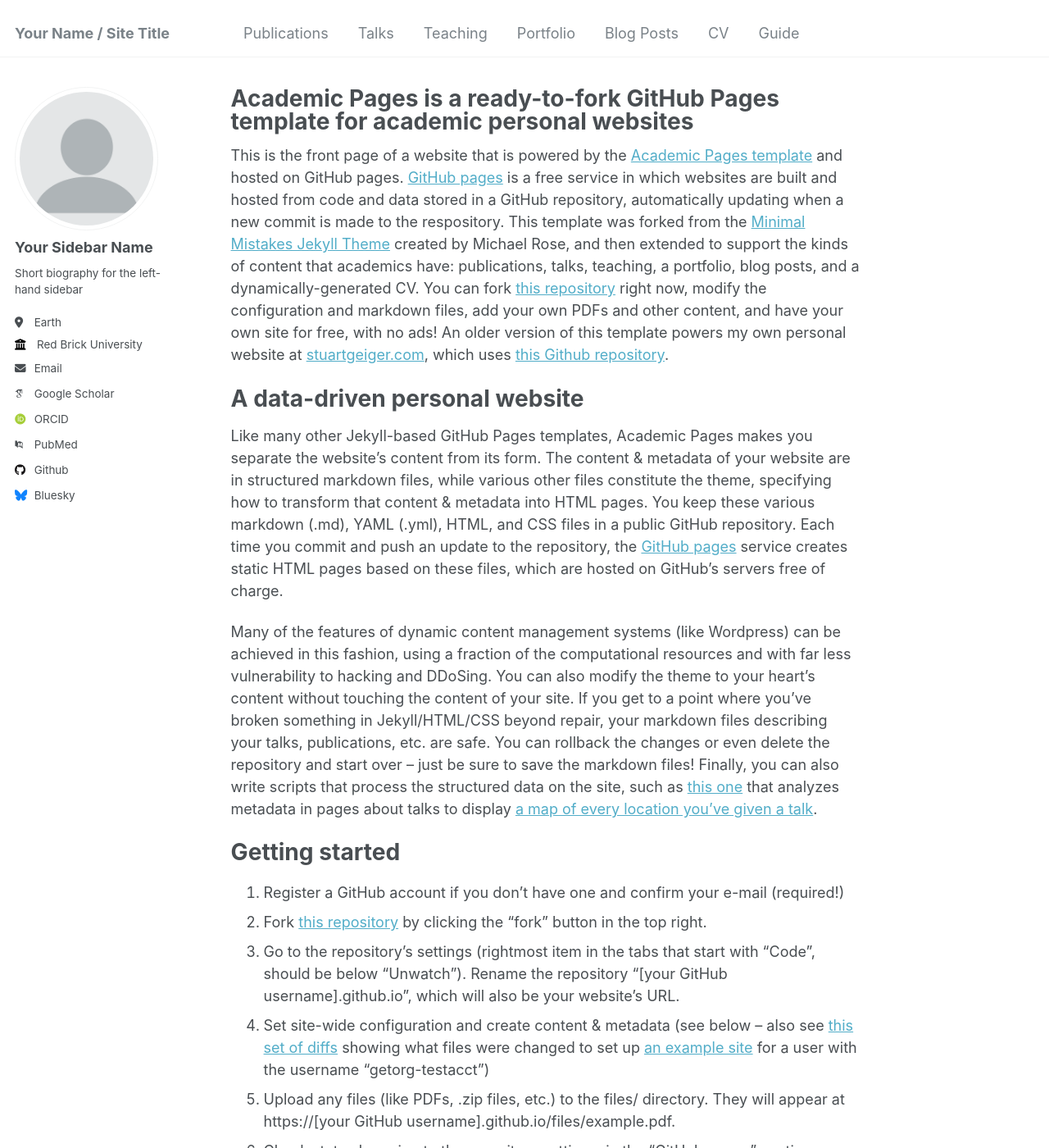
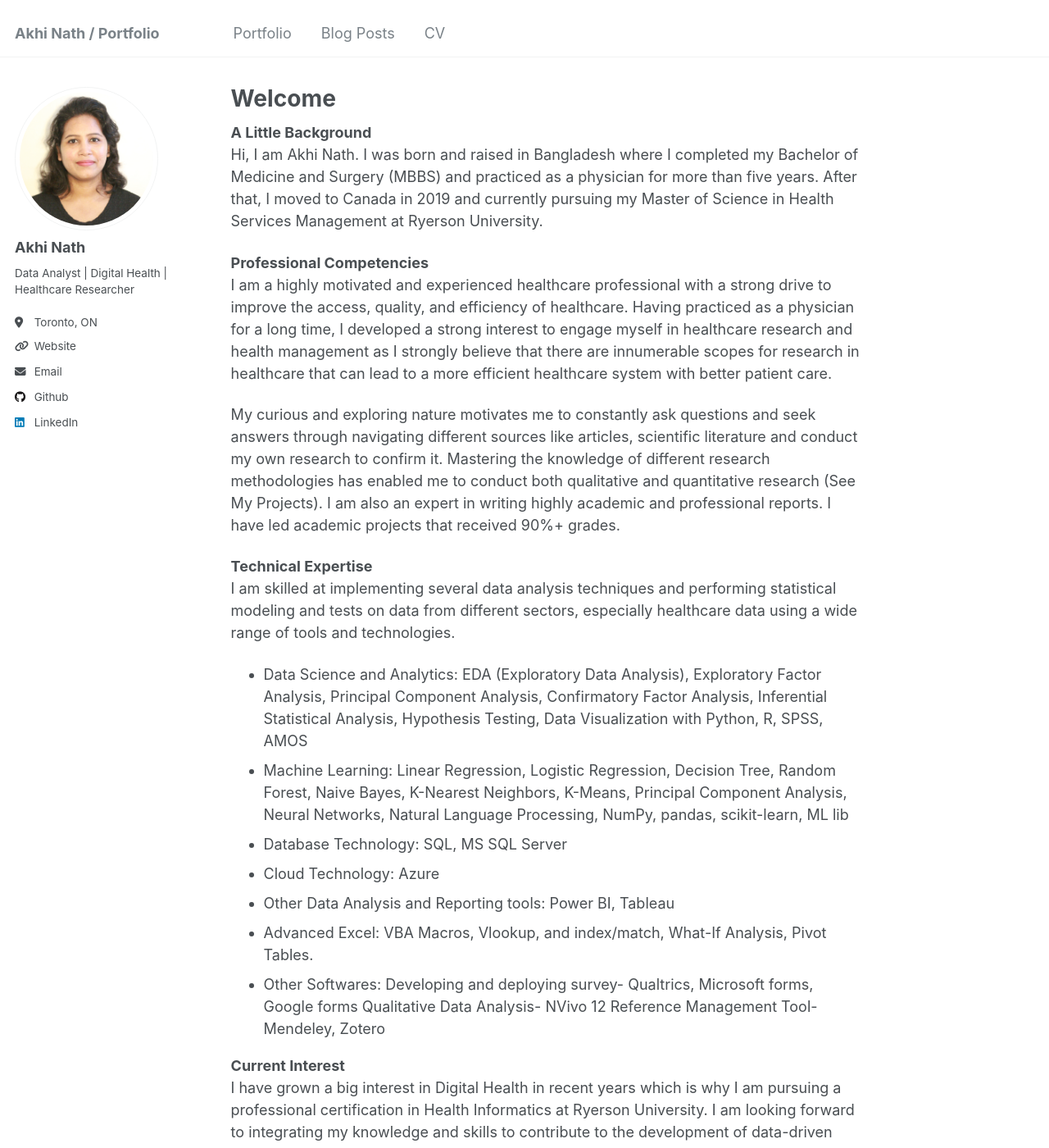
Before and after one commit to nathakhi/nathakhi.github.io, a Jekyll site: the page built from _pages/about.md, in a window 1280 px wide and 1400 px high. Shown: the whole window at 82% size. Built offline with Jekyll 4.4.1, drawn with Linux system fonts in a browser that asks for light colours; some web fonts are replaced; some of the changed text lies outside the part shown.

Commit message:
about me

```diff
--- a/_config.yml
+++ b/_config.yml
@@ -8,11 +8,11 @@
 
 # Basic Site Settings
 locale                   : "en-US"
-title                    : "Your Name / Site Title"
+title                    : "Akhi Nath / Portfolio"
 title_separator          : "-"
-name                     : &name "Your Name"
+name                     : &name "Akhi Nath"
 description              : &description "personal description"
-url                      : https://academicpages.github.io # the base hostname & protocol for your site e.g. "https://mmistakes.github.io"
+url                      : https://nathakhi.github.io # the base hostname & protocol for your site e.g. "https://mmistakes.github.io"
 baseurl                  : "" # the subpath of your site, e.g. "/blog"
 repository               : "academicpages/academicpages.github.io"
 
@@ -22,56 +22,60 @@ repository               : "academicpages/academicpages.github.io"
 author:
   # Biographic information
   avatar           : "profile.png"
-  name             : "Your Sidebar Name"
-  pronouns         : # example: "she/her"
-  bio              : "Short biography for the left-hand sidebar"
-  location         : "Earth"
-  employer         : "Red Brick University"
-  uri              : # URL
-  email            : "none@example.org"
+  name             : "Akhi Nath"
+  pronouns         : # "she/her"
+  bio              : "Data Analyst | Digital Health | Healthcare Researcher"
+  location         : "Toronto, ON"
+  # employer         : "Red Brick University"
+  uri              : "https://nathakhi.github.io/"
+  email            : "dr.akhinath@gmail.com"
 
   # Academic websites
-  arxiv            : # URL - Update with the correct link to your profile
-  googlescholar    : "https://scholar.google.com/citations?user=PS_CX0AAAAAJ"
-  impactstory      : # URL
-  orcid            : "http://orcid.org/yourorcidurl"
-  semantic         : # URL
-  pubmed           : "https://www.ncbi.nlm.nih.gov/pubmed/?term=john+snow"
-  researchgate     : # URL
+  # arxiv            : # URL - Update with the correct link to your profile
+  # googlescholar    : "https://scholar.google.com/citations?user=PS_CX0AAAAAJ"
+  # impactstory      : # URL
+  # orcid            : "http://orcid.org/yourorcidurl"
+  # semantic         : # URL
+  # pubmed           : "https://www.ncbi.nlm.nih.gov/pubmed/?term=john+snow"
+  # researchgate     : # URL
 
   # Repositories and software development
-  bitbucket        : # Username - Update with your username on the site
-  codepen          : # Username
-  dribbble         : # Username
-  github           : "academicpages"
+  # bitbucket        : # Username - Update with your username on the site
+  # codepen          : # Username
+  # dribbble         : # Username
+
+  github           : "nathakhi"
   kaggle           : # Username
   stackoverflow    : # User number or user number and name (i.e., use "1" or "1/jeff-atwood")
 
+
   # Social media
-  bluesky          : "bsky.app" # Replace this with you Bluesky username
-  facebook         : # Username
-  flickr           : # Username
-  foursquare       : # Username
-  goodreads        : # Username
-  google_plus      : # Username
-  keybase          : # Username
-  instagram        : # Username
-  lastfm           : # Username
-  linkedin         : # Username
-  mastodon         : # URL
-  medium           : # URL
-  pinterest        : # Username
-  soundcloud       : # Username
-  steam            : # Username
-  telegram         : # URL
-  tumblr           : # Username
-  twitter          : # Username for X / Twitter
-  vine             : # Username
-  weibo            : # Username
-  wikipedia        : # Username
-  xing             : # Username
-  youtube          : # Username
-  zhihu            : # URL
+  #bluesky          : "bsky.app" # Replace this with you Bluesky username
+  #facebook         : # Username
+  #flickr           : # Username
+  #foursquare       : # Username
+  #goodreads        : # Username
+  #google_plus      : # Username
+  #keybase          : # Username
+  #instagram        : # Username
+  #lastfm           : # Username
+  linkedin         :  "akhi-nath"
+  #mastodon         : # URL
+  #medium           : # URL
+  #pinterest        : # Username
+  #soundcloud       : # Username
+  #steam            : # Username
+  #telegram         : # URL
+  #tumblr           : # Username
+  #twitter          : # Username for X / Twitter
+  #vine             : # Username
+  #weibo            : # Username
+  #wikipedia        : # Username
+  #xing             : # Username
+  #youtube          : # Username
+  #zhihu            : # URL
+  tableau: https://public.tableau.com/app/profile/akhi.nath
+  resumelink: https://drive.google.com/file/d/1J1J7R7DF3bQBFEUy7F8K4OplohAdXBZa/view?usp=sharing
 
 # Publication Category - The following the list of publication categories and their headings
 publication_category:
@@ -290,7 +294,7 @@ sass:
 permalink: /:categories/:title/
 # paginate: 5 # amount of posts to show
 # paginate_path: /page:num/
-timezone: America/Los_Angeles # http://en.wikipedia.org/wiki/List_of_tz_database_time_zones
+timezone: America/Toronto # http://en.wikipedia.org/wiki/List_of_tz_database_time_zones
 
 
 # Plugins
--- a/_pages/about.md
+++ b/_pages/about.md
@@ -1,49 +1,37 @@
 ---
 permalink: /
-title: "Academic Pages is a ready-to-fork GitHub Pages template for academic personal websites"
+title: "Welcome"
 author_profile: true
 redirect_from:
   - /about/
   - /about.html
 ---
+**A Little Background**
+Hi, I am Akhi Nath. I was born and raised in Bangladesh where I completed my Bachelor of Medicine and Surgery (MBBS) and practiced as a physician for more than five years. After that, I moved to Canada in 2019 and currently pursuing my Master of Science in Health Services Management at Ryerson University.
 
-This is the front page of a website that is powered by the [Academic Pages template](https://github.com/academicpages/academicpages.github.io) and hosted on GitHub pages. [GitHub pages](https://pages.github.com) is a free service in which websites are built and hosted from code and data stored in a GitHub repository, automatically updating when a new commit is made to the respository. This template was forked from the [Minimal Mistakes Jekyll Theme](https://mmistakes.github.io/minimal-mistakes/) created by Michael Rose, and then extended to support the kinds of content that academics have: publications, talks, teaching, a portfolio, blog posts, and a dynamically-generated CV. You can fork [this repository](https://github.com/academicpages/academicpages.github.io) right now, modify the configuration and markdown files, add your own PDFs and other content, and have your own site for free, with no ads! An older version of this template powers my own personal website at [stuartgeiger.com](http://stuartgeiger.com), which uses [this Github repository](https://github.com/staeiou/staeiou.github.io).
+**Professional Competencies**
+I am a highly motivated and experienced healthcare professional with a strong drive to improve the access, quality, and efficiency of healthcare. Having practiced as a physician for a long time, I developed a strong interest to engage myself in healthcare research and health management as I strongly believe that there are innumerable scopes for research in healthcare that can lead to a more efficient healthcare system with better patient care.
 
-A data-driven personal website
-======
-Like many other Jekyll-based GitHub Pages templates, Academic Pages makes you separate the website's content from its form. The content & metadata of your website are in structured markdown files, while various other files constitute the theme, specifying how to transform that content & metadata into HTML pages. You keep these various markdown (.md), YAML (.yml), HTML, and CSS files in a public GitHub repository. Each time you commit and push an update to the repository, the [GitHub pages](https://pages.github.com/) service creates static HTML pages based on these files, which are hosted on GitHub's servers free of charge.
+My curious and exploring nature motivates me to constantly ask questions and seek answers through navigating different sources like articles, scientific literature and conduct my own research to confirm it. Mastering the knowledge of different research methodologies has enabled me to conduct both qualitative and quantitative research (See My Projects). I am also an expert in writing highly academic and professional reports. I have led academic projects that received 90%+ grades.
 
-Many of the features of dynamic content management systems (like Wordpress) can be achieved in this fashion, using a fraction of the computational resources and with far less vulnerability to hacking and DDoSing. You can also modify the theme to your heart's content without touching the content of your site. If you get to a point where you've broken something in Jekyll/HTML/CSS beyond repair, your markdown files describing your talks, publications, etc. are safe. You can rollback the changes or even delete the repository and start over -- just be sure to save the markdown files! Finally, you can also write scripts that process the structured data on the site, such as [this one](https://github.com/academicpages/academicpages.github.io/blob/master/talkmap.ipynb) that analyzes metadata in pages about talks to display [a map of every location you've given a talk](https://academicpages.github.io/talkmap.html).
+**Technical Expertise**
+I am skilled at implementing several data analysis techniques and performing statistical modeling and tests on data from different sectors, especially healthcare data using a wide range of tools and technologies.
 
-Getting started
-======
-1. Register a GitHub account if you don't have one and confirm your e-mail (required!)
-1. Fork [this repository](https://github.com/academicpages/academicpages.github.io) by clicking the "fork" button in the top right.
-1. Go to the repository's settings (rightmost item in the tabs that start with "Code", should be below "Unwatch"). Rename the repository "[your GitHub username].github.io", which will also be your website's URL.
-1. Set site-wide configuration and create content & metadata (see below -- also see [this set of diffs](http://archive.is/3TPas) showing what files were changed to set up [an example site](https://getorg-testacct.github.io) for a user with the username "getorg-testacct")
-1. Upload any files (like PDFs, .zip files, etc.) to the files/ directory. They will appear at https://[your GitHub username].github.io/files/example.pdf.
-1. Check status by going to the repository settings, in the "GitHub pages" section
+- Data Science and Analytics: EDA (Exploratory Data Analysis), Exploratory Factor Analysis, Principal Component Analysis, Confirmatory Factor Analysis, Inferential Statistical Analysis, Hypothesis Testing, Data Visualization with Python, R, SPSS, AMOS
+- Machine Learning: Linear Regression, Logistic Regression, Decision Tree, Random Forest, Naive Bayes, K-Nearest Neighbors, K-Means, Principal Component Analysis, Neural Networks, Natural Language Processing, NumPy, pandas, scikit-learn, ML lib
+- Database Technology: SQL, MS SQL Server
+- Cloud Technology: Azure
+- Other Data Analysis and Reporting tools: Power BI, Tableau
+- Advanced Excel: VBA Macros, Vlookup, and index/match, What-If Analysis, Pivot Tables.
+- Other Softwares:
+    Developing and deploying survey- Qualtrics, Microsoft forms, Google forms
+    Qualitative Data Analysis- NVivo 12
+    Reference Management Tool- Mendeley, Zotero
 
-Site-wide configuration
-------
-The main configuration file for the site is in the base directory in [_config.yml](https://github.com/academicpages/academicpages.github.io/blob/master/_config.yml), which defines the content in the sidebars and other site-wide features. You will need to replace the default variables with ones about yourself and your site's github repository. The configuration file for the top menu is in [_data/navigation.yml](https://github.com/academicpages/academicpages.github.io/blob/master/_data/navigation.yml). For example, if you don't have a portfolio or blog posts, you can remove those items from that navigation.yml file to remove them from the header.
+**Current Interest**
+I have grown a big interest in Digital Health in recent years which is why I am pursuing a professional certification in Health Informatics at Ryerson University. I am looking forward to integrating my knowledge and skills to contribute to the development of data-driven solutions that will address the challenges the current healthcare system is facing and improve patient health in the future.
 
-Create content & metadata
-------
-For site content, there is one markdown file for each type of content, which are stored in directories like _publications, _talks, _posts, _teaching, or _pages. For example, each talk is a markdown file in the [_talks directory](https://github.com/academicpages/academicpages.github.io/tree/master/_talks). At the top of each markdown file is structured data in YAML about the talk, which the theme will parse to do lots of cool stuff. The same structured data about a talk is used to generate the list of talks on the [Talks page](https://academicpages.github.io/talks), each [individual page](https://academicpages.github.io/talks/2012-03-01-talk-1) for specific talks, the talks section for the [CV page](https://academicpages.github.io/cv), and the [map of places you've given a talk](https://academicpages.github.io/talkmap.html) (if you run this [python file](https://github.com/academicpages/academicpages.github.io/blob/master/talkmap.py) or [Jupyter notebook](https://github.com/academicpages/academicpages.github.io/blob/master/talkmap.ipynb), which creates the HTML for the map based on the contents of the _talks directory).
+**Personal Attributes**
+I am known as a problem-solver within my circle of friends, families, and colleagues! I also often receive compliments for generating unique ideas, critical thinking, and communication skills. I have persuaded people to take action, e.g., start a business, resume study, pursue a dream career. I enjoy working in team environments as it allows me to learn new things from others. I am also comfortable and competent to work on my own. I am experienced in working in fast-paced environments while managing multiple tasks within limited time frames. I am a very fast and persistent learner who is very passionate to learn new subjects, face new challenges, and adopt new ideas. Work ethics and integrity are most valuable to me as a professional.
 
-**Markdown generator**
-
-I have also created [a set of Jupyter notebooks](https://github.com/academicpages/academicpages.github.io/tree/master/markdown_generator
-) that converts a CSV containing structured data about talks or presentations into individual markdown files that will be properly formatted for the Academic Pages template. The sample CSVs in that directory are the ones I used to create my own personal website at stuartgeiger.com. My usual workflow is that I keep a spreadsheet of my publications and talks, then run the code in these notebooks to generate the markdown files, then commit and push them to the GitHub repository.
-
-How to edit your site's GitHub repository
-------
-Many people use a git client to create files on their local computer and then push them to GitHub's servers. If you are not familiar with git, you can directly edit these configuration and markdown files directly in the github.com interface. Navigate to a file (like [this one](https://github.com/academicpages/academicpages.github.io/blob/master/_talks/2012-03-01-talk-1.md) and click the pencil icon in the top right of the content preview (to the right of the "Raw | Blame | History" buttons). You can delete a file by clicking the trashcan icon to the right of the pencil icon. You can also create new files or upload files by navigating to a directory and clicking the "Create new file" or "Upload files" buttons.
-
-Example: editing a markdown file for a talk
-![Editing a markdown file for a talk](/images/editing-talk.png)
-
-For more info
-------
-More info about configuring Academic Pages can be found in [the guide](https://academicpages.github.io/markdown/). The [guides for the Minimal Mistakes theme](https://mmistakes.github.io/minimal-mistakes/docs/configuration/) (which this theme was forked from) might also be helpful.
+On a more personal level, I am a fun-loving person, humorous, love to explore, and a strong family woman! My motto in life is “Never give up on your dream”.
```
Also changed, not shown: _data/navigation.yml (+8 -8 lines), images/profile.png.
